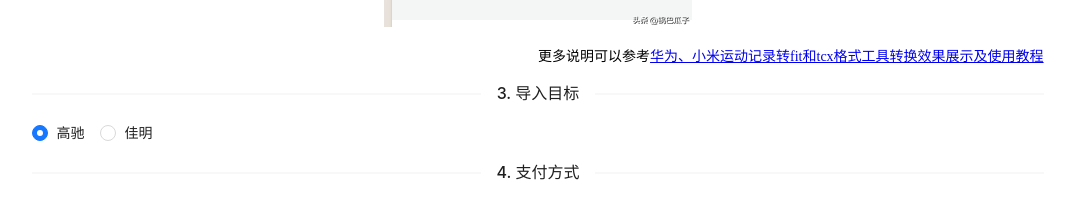
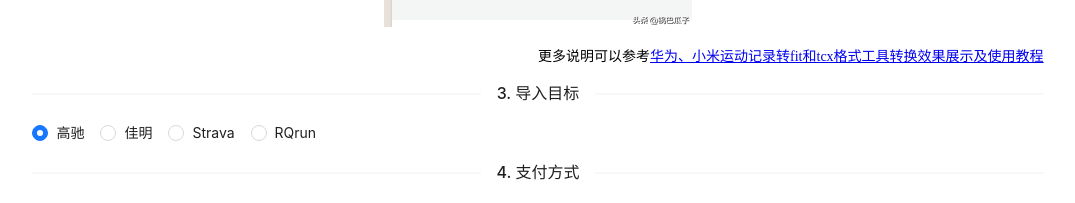
Before and after one commit to shadowprompt/bundless_fit, a React app: page / in a window 1280 px wide. Shown: the part 1260-1463 px from the top of the page, without its empty margins (102-1177 px from the left). Built offline with nearby package versions, Linux system fonts and the light colour scheme.

Commit message:
[fix]导入destination加入Strava和RQrun

```diff
--- a/src/App.js
+++ b/src/App.js
@@ -256,6 +256,8 @@ function App() {
               <Radio.Group onChange={onDestinationChange} value={destination}>
                 <Radio value="coros">高驰</Radio>
                 <Radio value="garmin">佳明</Radio>
+                <Radio value="strava">Strava</Radio>
+                <Radio value="rqrun">RQrun</Radio>
               </Radio.Group>
             </div>
 
```
Also changed, not shown: 3 other files (tests, documents, lock files or other folders).
